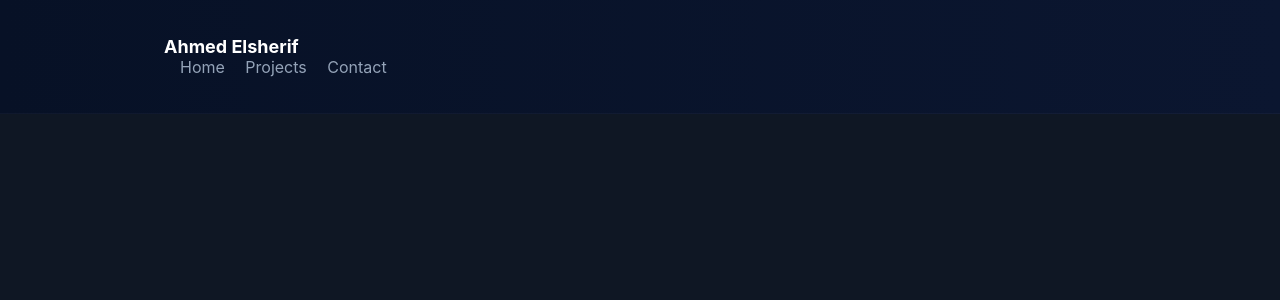
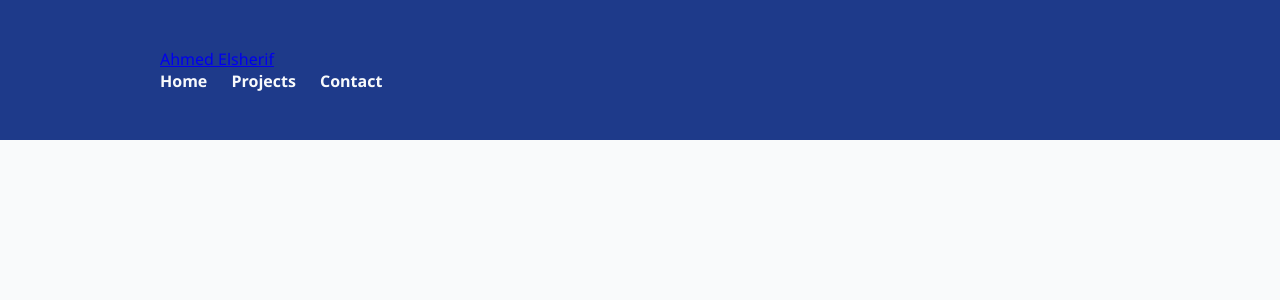
Before and after one commit to AhmedxElsherif/portfolio, a Jekyll site: the page built from projects/temp.md, in a window 1280 px wide. Shown: the top 300 px of the page. Built offline with Jekyll 4.4.1, drawn with Linux system fonts in a browser that asks for light colours; our own code applies the rules of GitHub Pages for plain Markdown files.

Commit message:
Update style.css

```diff
--- a/assets/css/style.css
+++ b/assets/css/style.css
@@ -1,35 +1,49 @@
-:root{
---bg: #0f1724; /* dark navy */
---card: #0b1220;
---muted: #94a3b8; /* gray */
---accent: #f97316; /* orange */
---white: #ffffff;
+body {
+  font-family: 'Segoe UI', sans-serif;
+  margin: 0;
+  padding: 0;
+  background: #f9fafb;
+  color: #1e293b;
 }
 
+header {
+  background: #1e3a8a;
+  padding: 1rem;
+}
 
-*{box-sizing:border-box}
-body{font-family: Inter, system-ui, -apple-system, 'Segoe UI', Roboto, 'Helvetica Neue', Arial; background:var(--bg); color:var(--white); margin:0}
-.container{max-width:1000px;margin:0 auto;padding:24px}
-.site-header{background:linear-gradient(90deg,#071126 0%, #0b1630 100%);padding:12px 0;border-bottom:1px solid rgba(255,255,255,0.03)}
-.brand{font-weight:700;color:var(--white);text-decoration:none;font-size:18px}
-.nav a{color:var(--muted);margin-left:16px;text-decoration:none}
-.hero{display:flex;gap:20px;align-items:center;margin:24px 0}
-.avatar{width:110px;height:110px;object-fit:cover;border-radius:14px;border:3px solid rgba(255,255,255,0.06)}
-.hero-text h1{margin:0;font-size:26px}
-.hero-text h2{margin:6px 0;color:var(--accent);font-weight:600}
-.hero-text p{color:var(--muted);line-height:1.5}
-.skills{margin-top:10px}
-.contact a{color:var(--accent)}
-.grid{display:grid;grid-template-columns:repeat(auto-fit,minmax(220px,1fr));gap:18px;margin-top:18px}
-.card{background:linear-gradient(180deg, rgba(255,255,255,0.02), rgba(255,255,255,0.01));padding:12px;border-radius:12px;border:1px solid rgba(255,255,255,0.03)}
-.card img{width:100%;height:140px;object-fit:cover;border-radius:8px}
-.card h3{margin:10px 0 6px}
-.card p{color:var(--muted);font-size:14px}
-.btn{display:inline-block;margin-top:10px;padding:8px 12px;background:var(--accent);color:#fff;border-radius:8px;text-decoration:none}
-.site-footer{margin:40px 0;text-align:center;color:var(--muted);font-size:14px}
+header nav a {
+  color: #f8fafc;
+  margin-right: 20px;
+  text-decoration: none;
+  font-weight: bold;
+}
 
+.container {
+  width: 90%;
+  max-width: 960px;
+  margin: 2rem auto;
+}
 
-@media(max-width:640px){
-.hero{flex-direction:column;align-items:flex-start}
-.avatar{width:86px;height:86px}
+.projects-grid {
+  display: grid;
+  grid-template-columns: repeat(auto-fit, minmax(250px, 1fr));
+  gap: 1.5rem;
 }
+
+.project-card {
+  background: #fff;
+  padding: 1rem;
+  border-radius: 12px;
+  box-shadow: 0 2px 10px rgba(0,0,0,0.08);
+  transition: transform 0.2s ease;
+}
+
+.project-card:hover {
+  transform: translateY(-5px);
+}
+
+.project-page img {
+  max-width: 100%;
+  margin-bottom: 1rem;
+  border-radius: 8px;
+}
```
